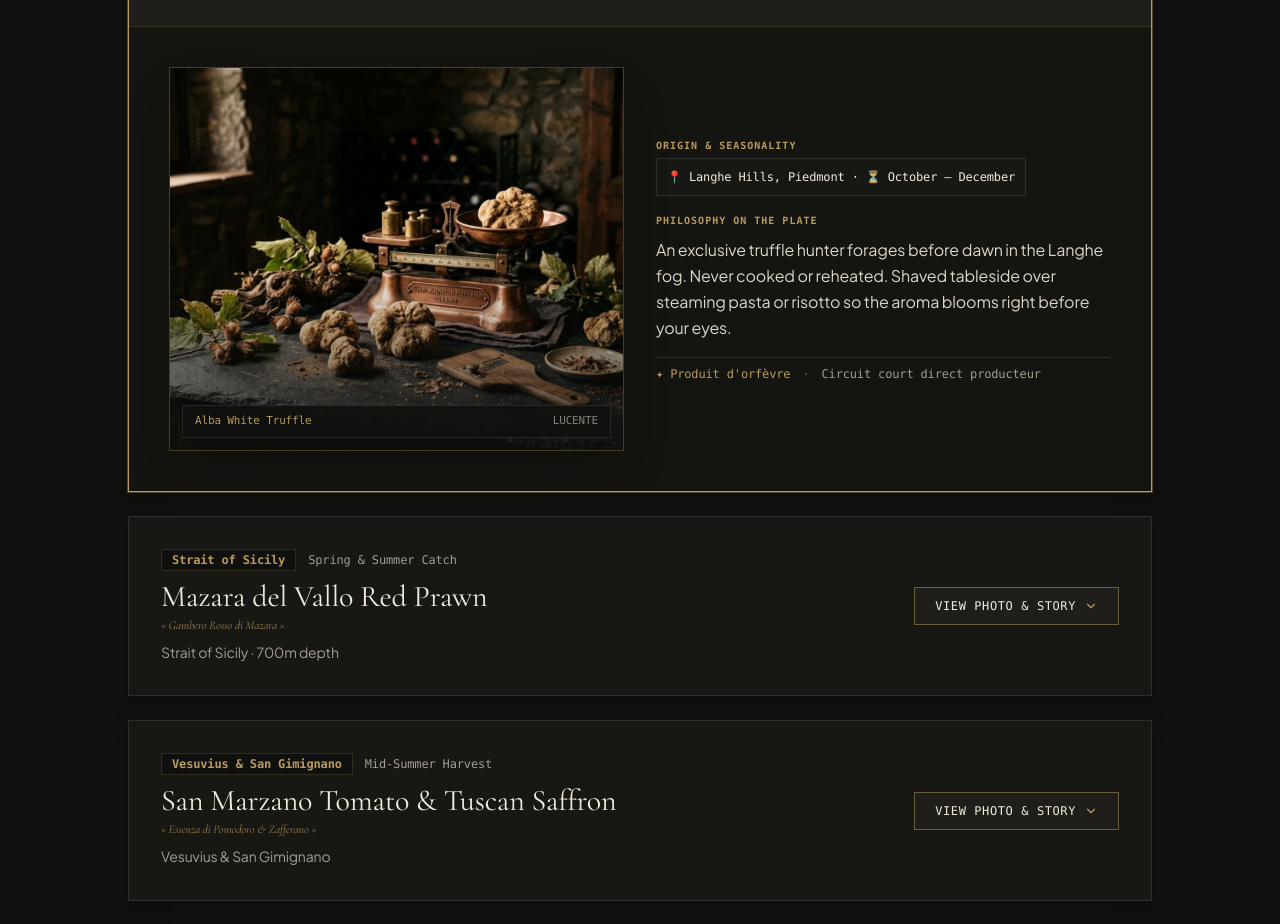
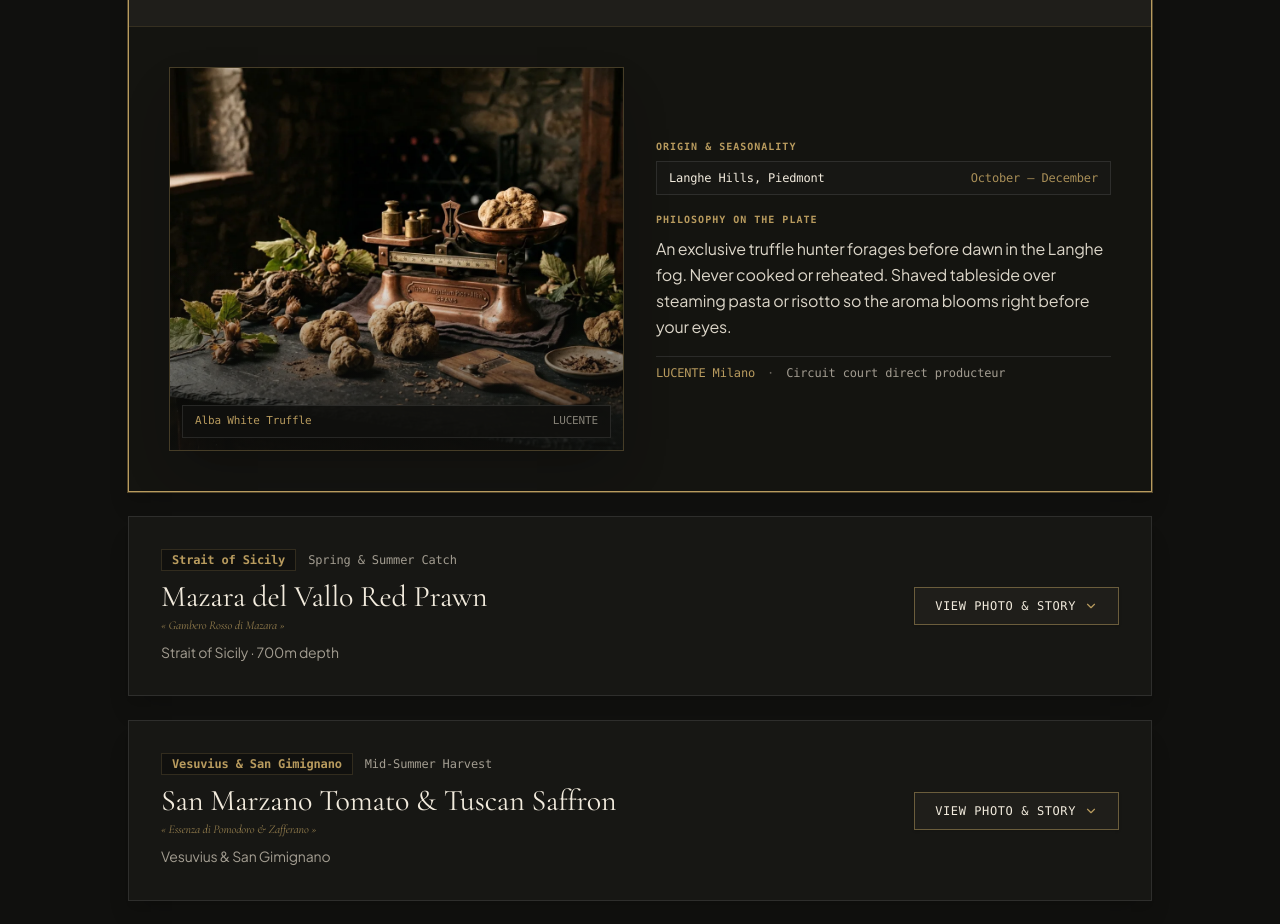
Before and after one commit to yayijovisleprince-pixe/lucente, a React (Vite) app: page /cuisine in a window 1280 px wide. Shown: the part 2440-3364 px from the top of the page. Built offline with nearby package versions, Linux system fonts and the light colour scheme.

Commit message:
fix: suppression intégrale des émojis pour une typographie sobre et pure de haute gastronomie

```diff
--- a/src/pages/CuisinePage.jsx
+++ b/src/pages/CuisinePage.jsx
@@ -469,13 +469,14 @@ export default function CuisinePage({ onOpenBooking, onSelectMenuForBooking }) {
 
                         {/* Terroir & Chef Vincenzo Moretti's Philosophy */}
                         <div className="lg:col-span-6 space-y-4">
-                          <div className="space-y-1">
+                          <div className="space-y-1.5">
                             <span className="text-[10px] uppercase font-mono text-or tracking-widest block font-semibold">
                               {lang === 'it' ? 'Origine & Stagionalità' : lang === 'en' ? 'Origin & Seasonality' : 'Origine & Saisonnalité'}
                             </span>
-                            <p className="text-xs font-mono text-ivoire bg-surface p-2.5 border border-white/10 inline-block">
-                              📍 {ing.region} · ⏳ {ing.season}
-                            </p>
+                            <div className="text-xs font-mono text-ivoire bg-surface px-3 py-2 border border-white/10 flex flex-col sm:flex-row sm:items-center justify-between gap-2">
+                              <span>{ing.region}</span>
+                              <span className="text-or/90">{ing.season}</span>
+                            </div>
                           </div>
 
                           <div className="space-y-2">
@@ -488,7 +489,7 @@ export default function CuisinePage({ onOpenBooking, onSelectMenuForBooking }) {
                           </div>
 
                           <div className="pt-2 border-t border-white/10 flex items-center gap-3">
-                            <span className="text-xs font-mono text-or">✦ Produit d'orfèvre</span>
+                            <span className="text-xs font-mono text-or">LUCENTE Milano</span>
                             <span className="text-xs text-muted/60 font-mono">·</span>
                             <span className="text-xs font-mono text-muted">Circuit court direct producteur</span>
                           </div>
```
